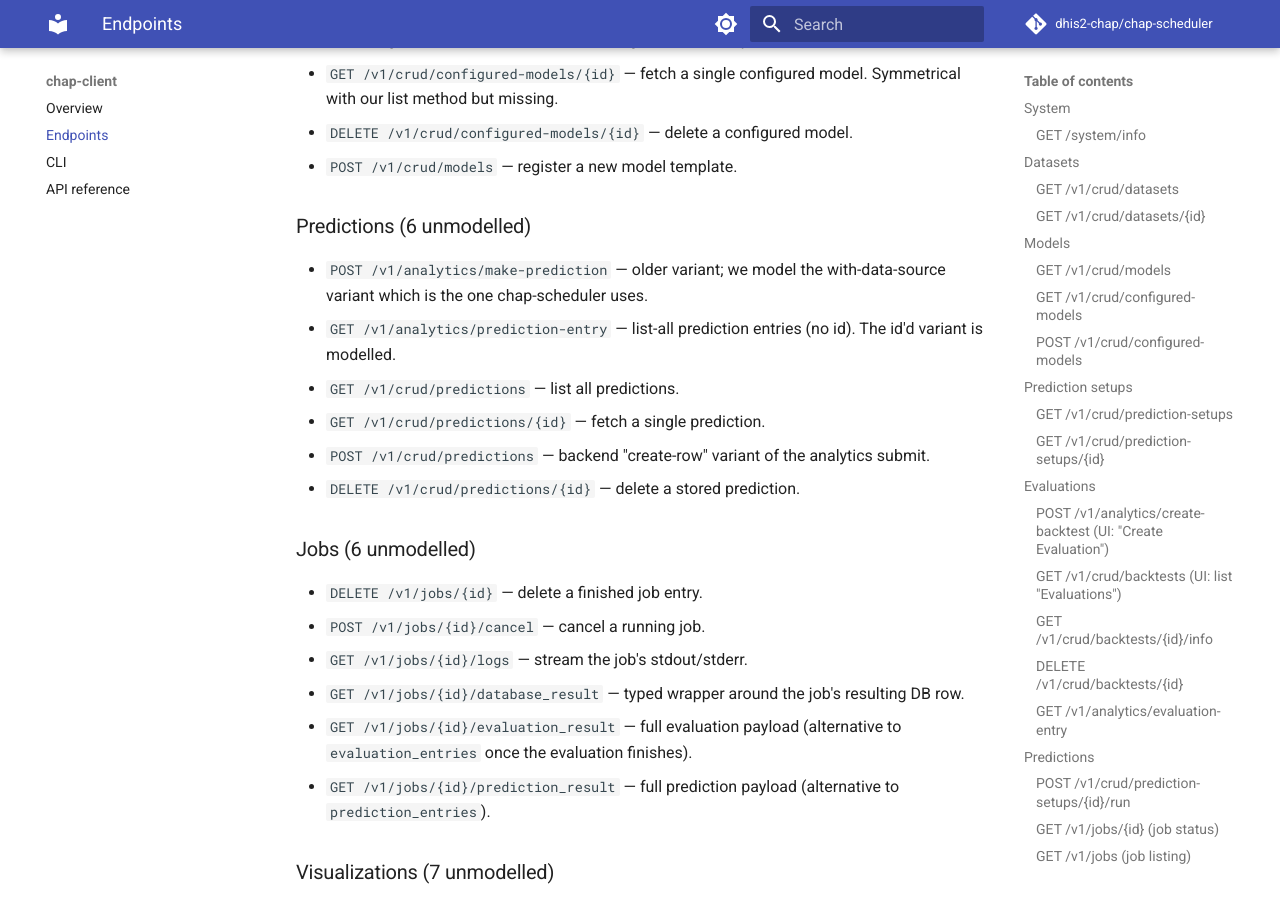
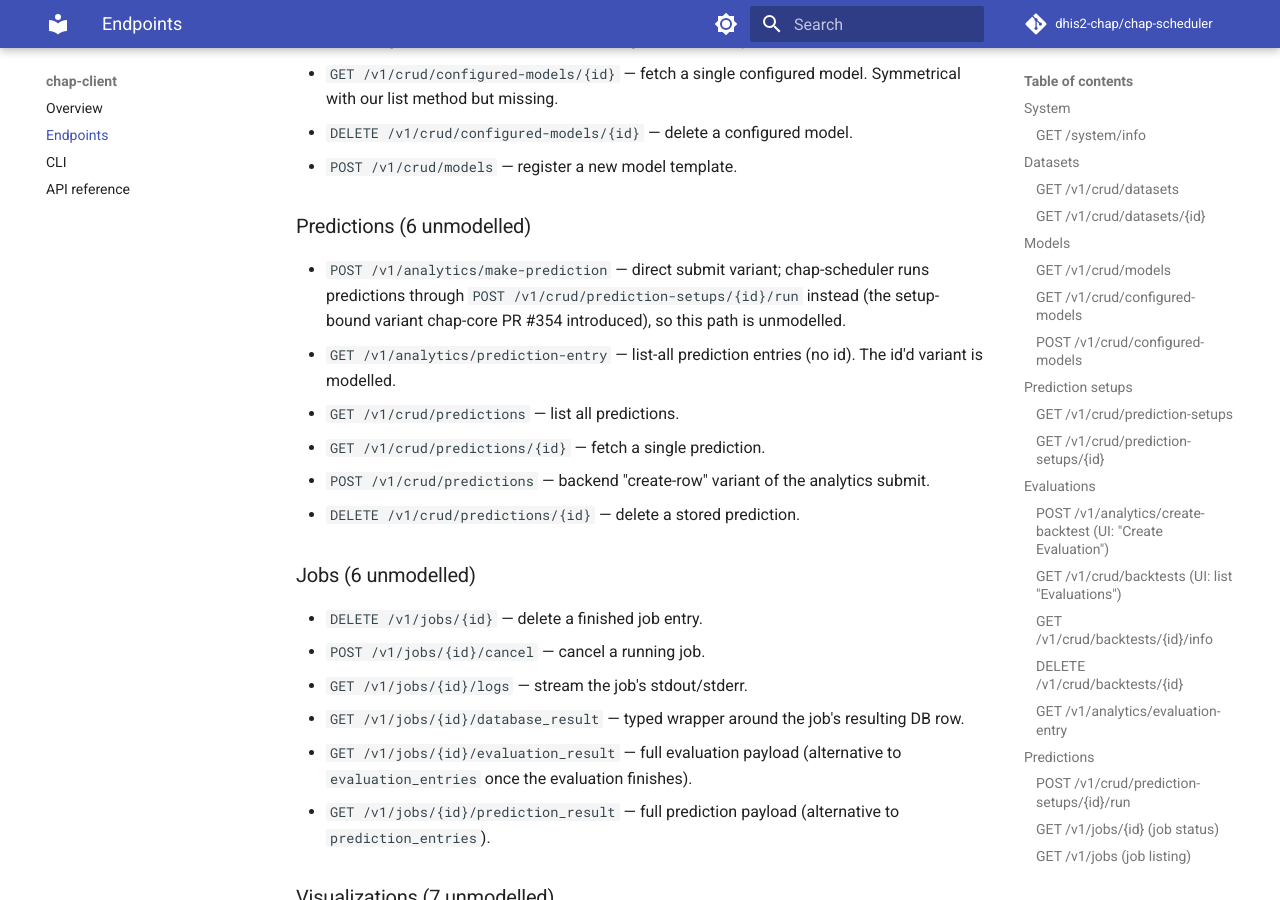
Before and after one commit to dhis2-chap/chap-scheduler, an MkDocs documentation site: the page built from docs/chap-client/endpoints.md, in a window 1280 px wide and 900 px high, scrolled down 7682 px. Built offline with MkDocs 1.6.1 and Material for MkDocs 9.7.7, drawn with Linux system fonts in a browser that asks for light colours; comment, search, counter and statistics services are not loaded.

Commit message:
docs: generalise schemas.py + endpoints.md notes off make-prediction
- docs/chap-client/endpoints.md: the "Predictions (6 unmodelled)" note
  for ``POST /v1/analytics/make-prediction`` claimed chap-scheduler
  uses the ``-with-data-source`` variant. That variant is removed in
  chap-core PR #354; this branch now runs predictions through
  ``POST /v1/crud/prediction-setups/{id}/run``. Note rewritten to
  reflect the actual reason this path is unmodelled.

- chap_client/src/chap_client/schemas.py: the section divider above
  the request building blocks said "make-prediction request envelope".
  Renamed to "run-prediction request envelope" with a one-line note
  that the blocks are shared by run-prediction-setup + backtest
  submissions.

- chap_client/src/chap_client/schemas.py: ``ChapJobResponse`` docstring
  named ``POST /v1/analytics/make-prediction`` as its sole source.
  That envelope is now returned by every job-queuing endpoint
  (run-prediction-setup, create-backtest, ...). Docstring generalised
  accordingly.

Verified: ``make lint``, ``make test`` (210 passed), ``mkdocs build
--strict`` clean. ``grep`` for the old strings across src / scripts /
docs returns zero hits.

```diff
--- a/docs/chap-client/endpoints.md
+++ b/docs/chap-client/endpoints.md
@@ -382,8 +382,10 @@ wrappers; PRs welcome.
 
 ### Predictions (6 unmodelled)
 
-- `POST   /v1/analytics/make-prediction` — older variant; we model
-  the with-data-source variant which is the one chap-scheduler uses.
+- `POST   /v1/analytics/make-prediction` — direct submit variant;
+  chap-scheduler runs predictions through
+  `POST /v1/crud/prediction-setups/{id}/run` instead (the setup-bound
+  variant chap-core PR #354 introduced), so this path is unmodelled.
 - `GET    /v1/analytics/prediction-entry` — list-all prediction
   entries (no id). The id'd variant is modelled.
 - `GET    /v1/crud/predictions` — list all predictions.
```
Also changed, not shown: 1 other file.
